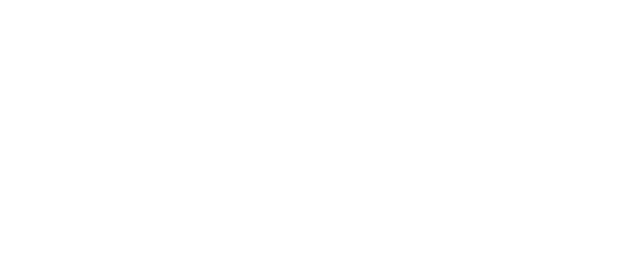
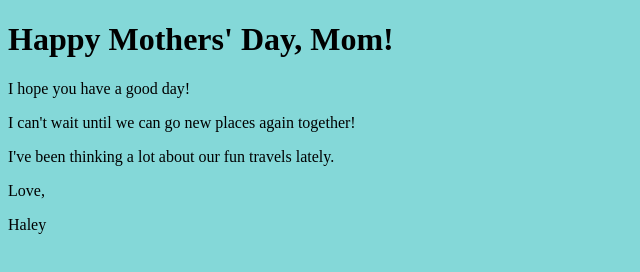
Before and after one commit to haley-test-org/mothers-day-mar, a plain HTML site: page index.html in a window 1280 px wide. Shown: the whole page, without its empty margins (0-640 px from the left). Drawn offline with nearby package versions, Linux system fonts and the light colour scheme.

Commit message:
browsersync, working on styles

```diff
--- a/index.html
+++ b/index.html
@@ -9,9 +9,25 @@
         <title>Happy Mother's Day!</title>
         <meta name="description" content="">
         <meta name="viewport" content="width=device-width, initial-scale=1">
-        <link rel="stylesheet" href="">
+        <link rel="stylesheet" href="main.css">
     </head>
     <body>
+        <div class="fullpage">
+            <h1>Happy Mothers' Day, Mom!</h1>
+        </div>
+        <div class="fullpage">
+            <p>I hope you have a good day!</p>
+        </div>
+        <div class="fullpage">
+            <p>I can't wait until we can go new places again together!</p>
+        </div>
+        <div class="fullpage">
+            <p>I've been thinking a lot about our fun travels lately.</p>
+        </div>
+        <div class="fullpage">
+            <p>Love,</p>
+            <p>Haley</p>
+        </div>
         <!--[if lt IE 7]>
             <p class="browsehappy">You are using an <strong>outdated</strong> browser. Please <a href="#">upgrade your browser</a> to improve your experience.</p>
         <![endif]-->
--- a/main.css
+++ b/main.css
@@ -0,0 +1,3 @@
+body{
+    background-color: rgb(132, 216, 216);
+}
```
